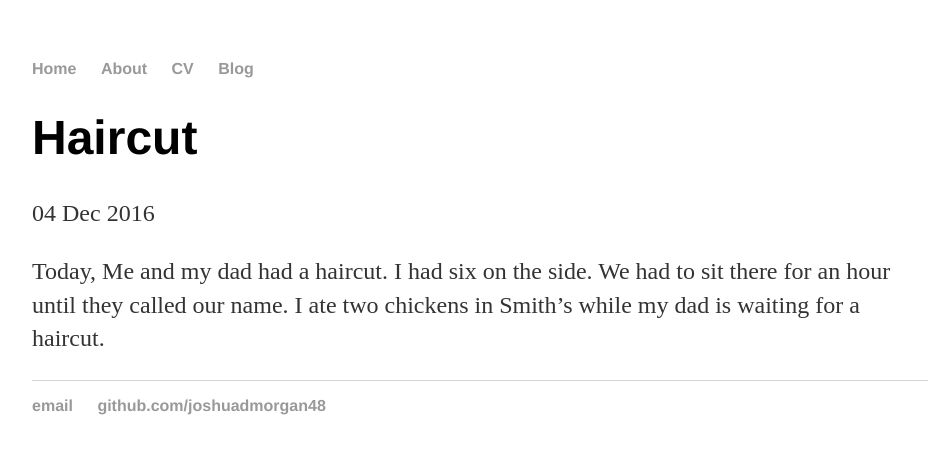
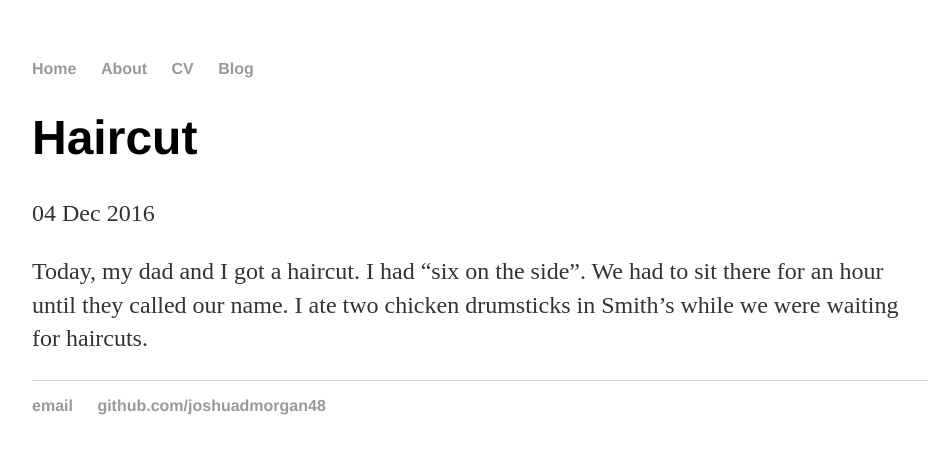
Before and after one commit to joshuadmorgan48/joshuadmorgan48.github.io, a Jekyll site: the page built from _posts/2016-12-04-haircut-post.md, in a window 1280 px wide. Shown: the top 454 px of the page, without its empty margins (160-1089 px from the left). Built offline with Jekyll 4.4.1, drawn with Linux system fonts in a browser that asks for light colours.

Commit message:
Update 2016-12-04-haircut-post.md

```diff
--- a/_posts/2016-12-04-haircut-post.md
+++ b/_posts/2016-12-04-haircut-post.md
@@ -4,4 +4,4 @@ title: "Haircut"
 date: 2016-12-04
 ---
 
-Today, Me and my dad had a haircut. I had six on the side. We had to sit there for an hour until they called our name. I ate two chickens in Smith's while my dad is waiting for a haircut.
+Today, my dad and I got a haircut. I had "six on the side". We had to sit there for an hour until they called our name. I ate two chicken drumsticks in Smith's while we were waiting for haircuts.
```
